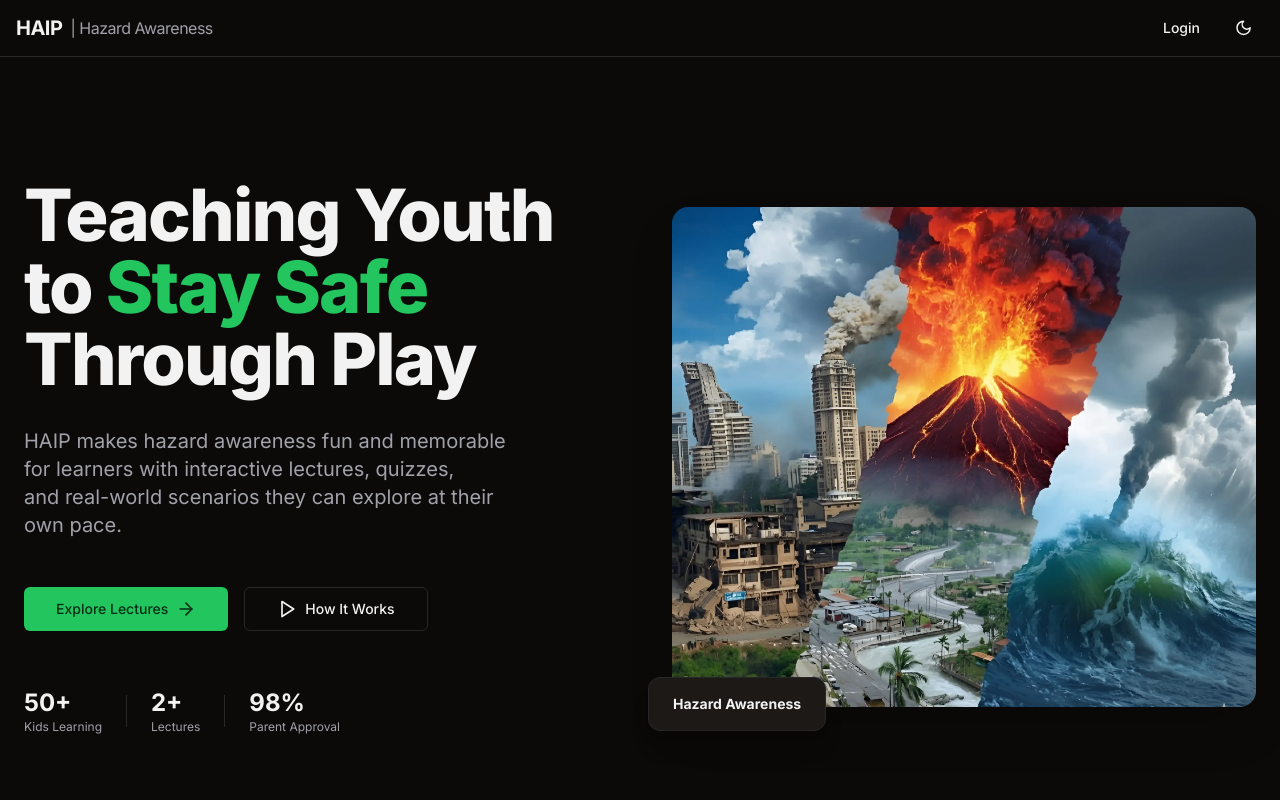
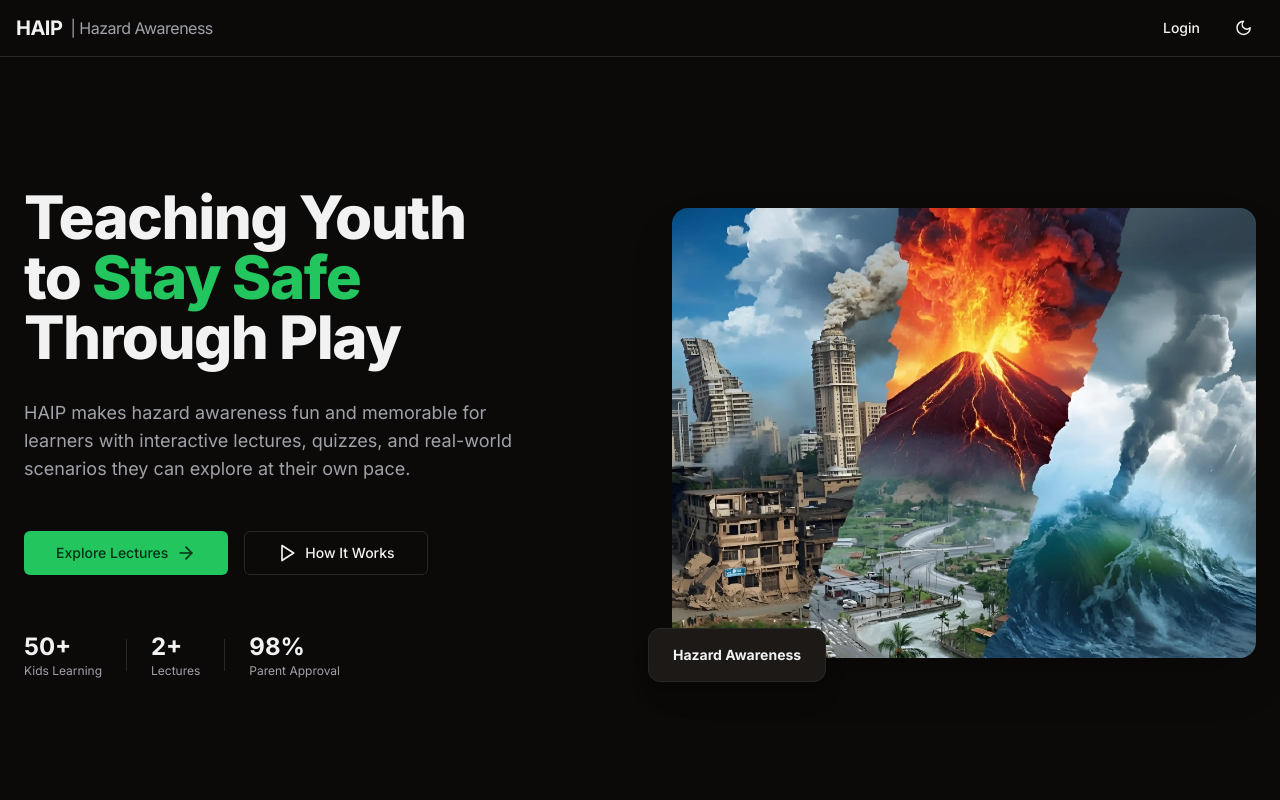
Before and after one commit to vonceee/HAIP_monorepo, a React (Vite) app in the folder frontend/: page / in a window 1280 px wide. Shown: the top 800 px of the page. Built offline with nearby package versions, Linux system fonts and the light colour scheme; no server answers; a web font is replaced by a local one.

Commit message:
addL responsive style on hero section

```diff
--- a/frontend/src/components/Hero.tsx
+++ b/frontend/src/components/Hero.tsx
@@ -5,15 +5,15 @@ import backgroundImg from "@/assets/background-img.webp";
 
 export function Hero() {
   return (
-    <section className="relative w-full min-h-[100dvh] flex flex-col justify-center bg-background overflow-hidden py-24 md:py-32 lg:py-0">
+    <section className="w-full h-screen flex flex-col justify-center bg-background pb-12">
       <div className="container mx-auto grid items-center gap-12 px-4 sm:px-6 lg:grid-cols-2 lg:gap-16">
         {/* Text */}
         <div className="flex flex-col gap-6 md:gap-8 lg:pr-8">
-          <h1 className="text-balance text-4xl font-extrabold leading-tight tracking-tight text-foreground sm:text-5xl lg:text-6xl xl:text-7xl">
+          <h1 className="text-balance text-4xl font-extrabold leading-tight tracking-tight text-foreground sm:text-5xl lg:text-6xl">
             Teaching Youth to <span className="text-primary">Stay Safe</span>{" "}
             Through Play
           </h1>
-          <p className="max-w-[85%] text-pretty leading-relaxed text-muted-foreground sm:text-lg sm:max-w-md md:max-w-lg lg:text-xl">
+          <p className="max-w-[85%] text-pretty leading-relaxed text-muted-foreground sm:text-lg sm:max-w-md md:max-w-lg lg:text-lg">
             HAIP makes hazard awareness fun and memorable for learners with
             interactive lectures, quizzes, and real-world scenarios they can
             explore at their own pace.
@@ -74,7 +74,7 @@ export function Hero() {
           <div className="overflow-hidden rounded-2xl shadow-2xl">
             <img
               src={backgroundImg}
-              className="h-[300px] sm:h-[400px] lg:h-[500px] w-full object-cover"
+              className="h-[300px] sm:h-[400px] lg:h-[450px] w-full object-cover"
             />
           </div>
           {/* Floating Badge */}
```
